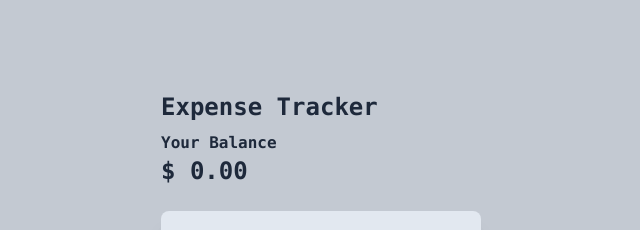
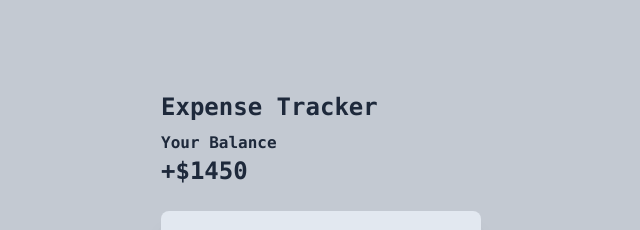
Before and after one commit to BABUadhikari/expense_tracker, a React (Create React App) app: page / in a window 1280 px wide. Shown: the top 230 px of the page, without its empty margins (319-959 px from the left). Built offline with nearby package versions, Linux system fonts and the light colour scheme.

Commit message:
add total balance functionality

```diff
--- a/src/components/Balance.js
+++ b/src/components/Balance.js
@@ -1,14 +1,20 @@
-import React from 'react'
+import React, { useContext } from "react";
+import { GlobalContext } from "../context/GlobalContext";
 
 function Balance() {
+  const { transactions } = useContext(GlobalContext);
+
+  const totalBalance = transactions.reduce((acc, transaction) => {
+    return acc + transaction.amount;
+  }, 0);
   return (
-    <div className='flex flex-col justify-start mt-2'>
-
-        <h4> Your Balance</h4>
-        <h1 className='text-2xl'> $ 0.00 </h1>
-
+    <div className="flex flex-col justify-start mt-2">
+      <h4> Your Balance</h4>
+      <h1 className="text-2xl">
+        {totalBalance < 0 ? "-" : "+"}${Math.abs(totalBalance)}{" "}
+      </h1>
     </div>
-  )
+  );
 }
 
-export default Balance
+export default Balance;
```
